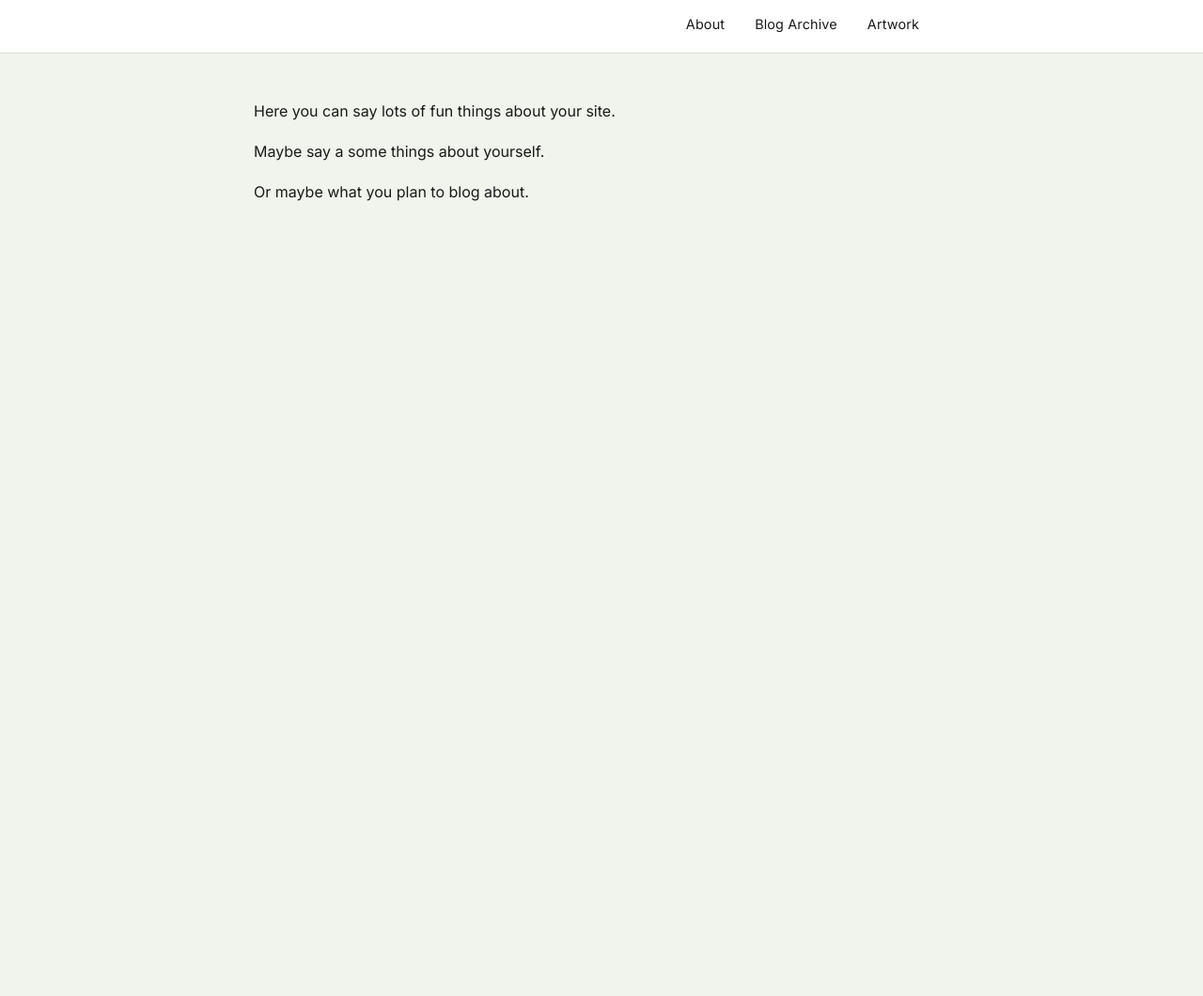
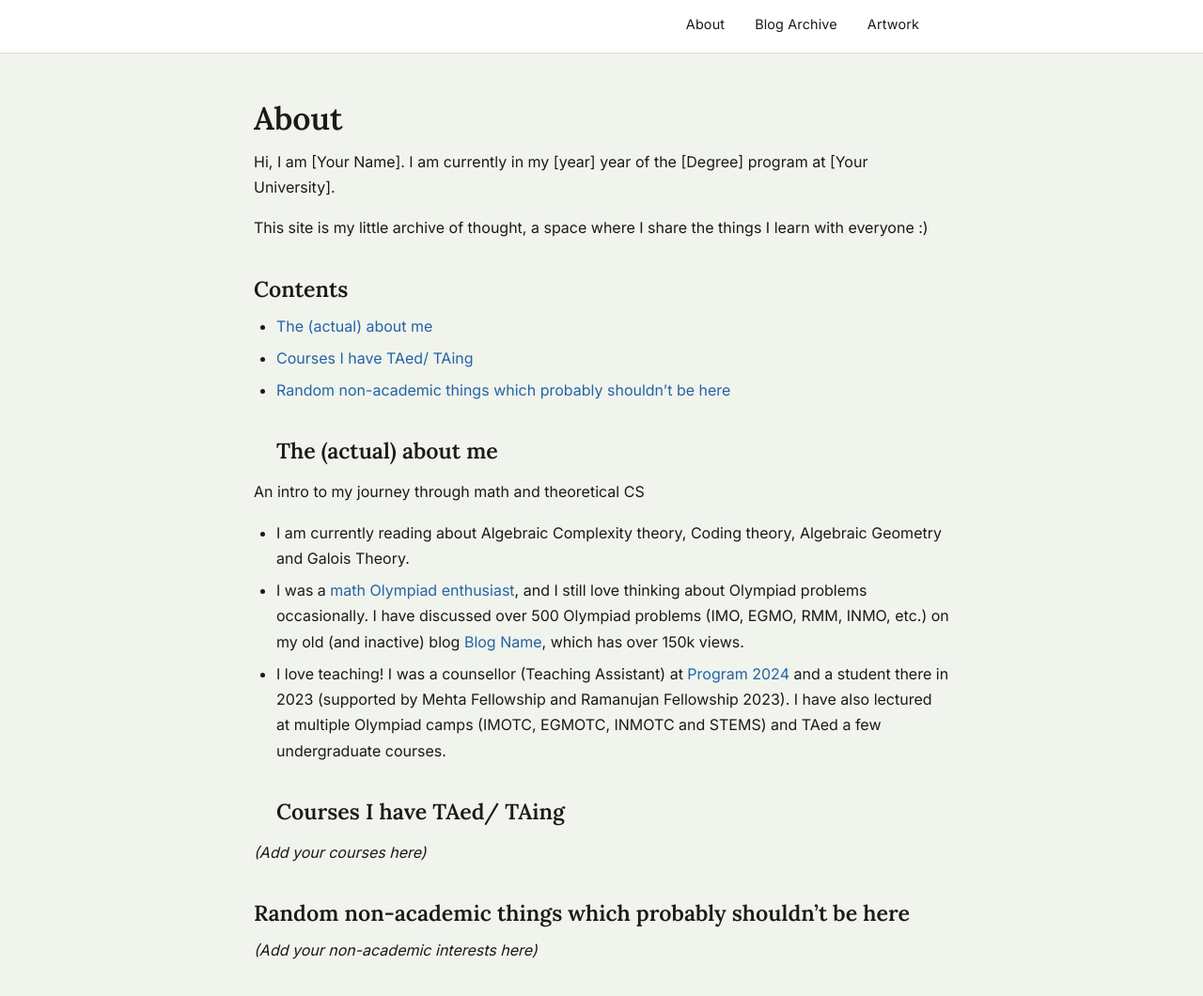
Before and after one commit to anuzka115/anuzka115.github.io, a Jekyll site: the page built from index.md, in a window 1280 px wide and 1121 px high. Shown: the top 1060 px of the window at 94% size. Built offline with Jekyll 4.4.1, drawn with Linux system fonts in a browser that asks for light colours; our own code applies the rules of GitHub Pages for plain Markdown files.

Commit message:
Revise index.md to create an About page

```diff
--- a/index.md
+++ b/index.md
@@ -1,5 +1,30 @@
-Here you can say lots of fun things about your site.
+---
+layout: default
+title: About
+---
 
-Maybe say a some things about yourself.
+# About
 
-Or maybe what you plan to blog about.
+Hi, I am [Your Name]. I am currently in my [year] year of the [Degree] program at [Your University].
+
+This site is my little archive of thought, a space where I share the things I learn with everyone :)
+
+## Contents
+
+- [The (actual) about me](#the-actual-about-me)
+- [Courses I have TAed/ TAing](#courses-i-have-taed-taing)
+- [Random non-academic things which probably shouldn't be here](#random-non-academic-things)
+## The (actual) about me
+
+An intro to my journey through math and theoretical CS
+
+- I am currently reading about Algebraic Complexity theory, Coding theory, Algebraic Geometry and Galois Theory.
+- I was a [math Olympiad enthusiast](#), and I still love thinking about Olympiad problems occasionally. I have discussed over 500 Olympiad problems (IMO, EGMO, RMM, INMO, etc.) on my old (and inactive) blog [Blog Name](#), which has over 150k views.
+- I love teaching! I was a counsellor (Teaching Assistant) at [Program 2024](#) and a student there in 2023 (supported by Mehta Fellowship and Ramanujan Fellowship 2023). I have also lectured at multiple Olympiad camps (IMOTC, EGMOTC, INMOTC and STEMS) and TAed a few undergraduate courses.
+## Courses I have TAed/ TAing
+
+*(Add your courses here)*
+
+## Random non-academic things which probably shouldn't be here
+
+*(Add your non-academic interests here)*
```
